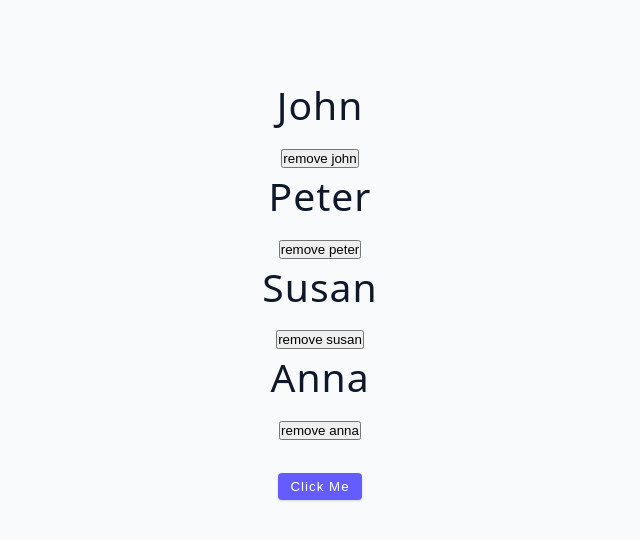
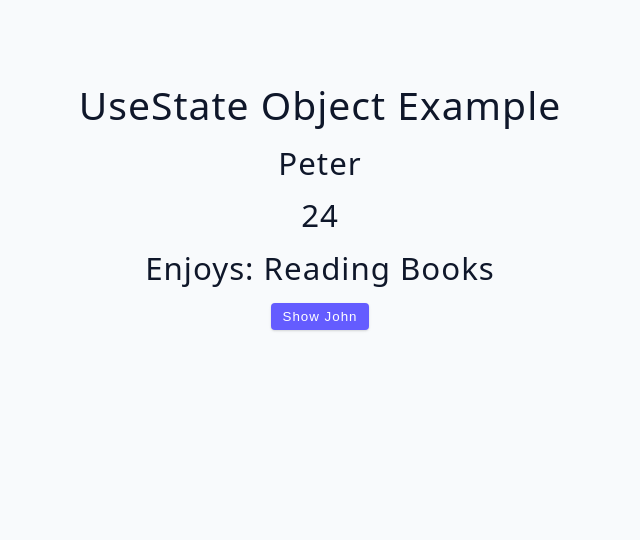
Before and after one commit to MiloRoberts/react-18-john-smilga-course, a React (Vite) app: page / in a window 1280 px wide. Shown: the top 540 px of the page, without its empty margins (320-960 px from the left). Built offline with nearby package versions, Linux system fonts and the light colour scheme.

Commit message:
Completed through lesson 88

```diff
--- a/src/App.jsx
+++ b/src/App.jsx
@@ -1,4 +1,4 @@
-import Starter from './starter/03-useState-array';
+import Starter from './starter/04-useState-object.jsx';
 
 function App() {
   return (
--- a/src/starter/04-useState-object.jsx
+++ b/src/starter/04-useState-object.jsx
@@ -1,7 +1,31 @@
 import { useState } from 'react';
 
 const UseStateObject = () => {
-  return <h2>useState object example</h2>;
+  const [{ name, age, hobby }, setPerson] = useState({ name: 'Peter', age: 24, hobby: 'Reading Books' });
+
+  // const [name, setName] = useState('Peter');
+  // const [age, setAge] = useState(24);
+  // const [hobby, setHobby] = useState('Reading Books');
+
+  const handleClick = () => {
+    setPerson({ name: 'John', age: 28, hobby: 'Screaming at the Computer' });
+  };
+
+  // const handleClick = () => {
+  //   setName('John');
+  //   setAge(28);
+  //   setHobby('Screaming at the Computer');
+  // };
+
+  return (
+    <>
+      <h2>useState object example</h2>
+      <h3>{name}</h3>
+      <h3>{age}</h3>
+      <h3>Enjoys: {hobby}</h3>
+      <button type='button' className='btn' onClick={handleClick}>Show John</button>
+    </>
+  );
 };
 
 export default UseStateObject;
```
